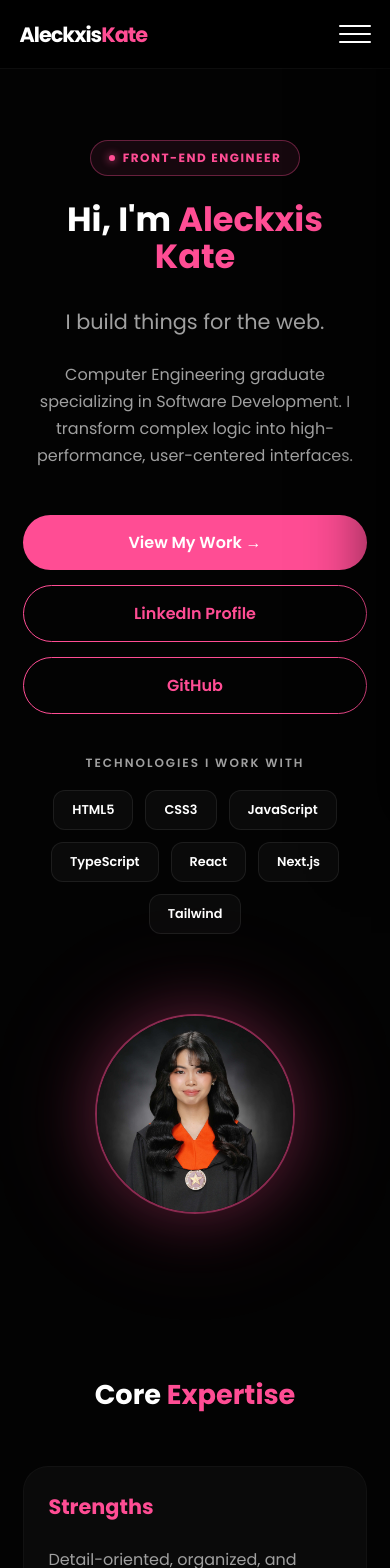
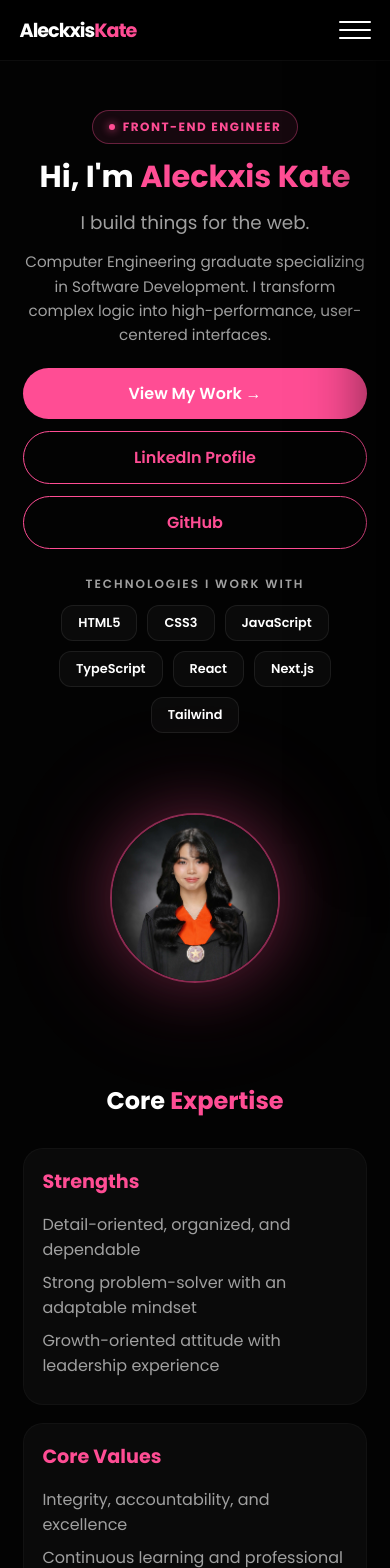
Before and after one commit to aieckxis/aleckxis-kate, a Next.js app: page / in a window 390 px wide. Shown: the top 1568 px of the page. Built offline with nearby package versions, Linux system fonts and the light colour scheme.

Commit message:
Tighten spacing

```diff
--- a/app/globals.css
+++ b/app/globals.css
@@ -31,7 +31,7 @@ span {
 nav {
     display: flex;
     justify-content: space-between;
-    padding: 25px 10%;
+    padding: 18px 10%;
     align-items: center;
     position: fixed;
     width: 100%;
@@ -43,7 +43,7 @@ nav {
 }
 
 .logo {
-    font-size: 1.6rem;
+    font-size: 1.5rem;
     font-weight: 700;
     letter-spacing: -1px;
 }
@@ -51,7 +51,7 @@ nav {
 .nav-links a {
     text-decoration: none;
     color: var(--white);
-    margin-left: 35px;
+    margin-left: 30px;
     font-size: 0.85rem;
     transition: 0.3s;
     font-weight: 600;
@@ -63,36 +63,37 @@ nav {
     color: var(--pink);
 }
 
-/* hero section featuring zoomed neon portrait */
+/* hero section — compact, no longer forces a full viewport height */
 .hero {
     display: flex;
     align-items: center;
     justify-content: space-between;
-    padding: 180px 10% 120px;
-    min-height: 100vh;
+    padding: 120px 10% 60px;
+    min-height: auto;
+    gap: 40px;
 }
 
 .hello-tag {
     color: var(--pink);
     letter-spacing: 5px;
     font-size: 0.9rem;
-    margin-bottom: 20px;
+    margin-bottom: 14px;
     text-transform: uppercase;
 }
 
 h1 {
-    font-size: 5.5rem;
+    font-size: 4rem;
     font-weight: 700;
     line-height: 1.1;
-    margin-bottom: 30px;
+    margin-bottom: 16px;
 }
 
 .description {
     color: var(--gray);
     max-width: 580px;
-    font-size: 1.15rem;
-    margin-bottom: 45px;
-    line-height: 1.7;
+    font-size: 1.05rem;
+    margin-bottom: 26px;
+    line-height: 1.6;
 }
 
 /* hero badge pill */
@@ -100,7 +101,7 @@ h1 {
     display: inline-flex;
     align-items: center;
     gap: 8px;
-    padding: 8px 18px;
+    padding: 7px 16px;
     border: 1px solid rgba(255, 77, 148, 0.35);
     background: rgba(255, 77, 148, 0.08);
     border-radius: 50px;
@@ -109,7 +110,7 @@ h1 {
     letter-spacing: 1.5px;
     text-transform: uppercase;
     color: var(--pink);
-    margin-bottom: 26px;
+    margin-bottom: 16px;
 }
 
 .hero-badge-dot {
@@ -121,15 +122,15 @@ h1 {
 }
 
 .hero-subtitle {
-    font-size: 1.85rem;
+    font-size: 1.5rem;
     font-weight: 500;
     color: var(--gray);
-    margin-bottom: 24px;
+    margin-bottom: 14px;
 }
 
 /* technologies strip */
 .tech-stack {
-    margin-top: 55px;
+    margin-top: 30px;
 }
 
 .tech-stack-label {
@@ -139,17 +140,17 @@ h1 {
     text-transform: uppercase;
     letter-spacing: 2px;
     color: var(--gray);
-    margin-bottom: 18px;
+    margin-bottom: 12px;
 }
 
 .tech-stack-icons {
     display: flex;
     flex-wrap: wrap;
-    gap: 12px;
+    gap: 10px;
 }
 
 .tech-badge {
-    padding: 10px 18px;
+    padding: 8px 16px;
     border-radius: 12px;
     background: var(--card);
     border: 1px solid rgba(255, 255, 255, 0.08);
@@ -175,8 +176,8 @@ h1 {
 
 .portrait-wrap {
     position: relative;
-    width: 420px;
-    height: 420px;
+    width: 320px;
+    height: 320px;
     z-index: 1;
 }
 
@@ -210,14 +211,14 @@ h1 {
 .hero-btns {
     display: flex;
     flex-wrap: wrap;
-    gap: 18px;
+    gap: 14px;
     align-items: center;
 }
 
 .btn-primary {
     background: var(--pink);
     color: white;
-    padding: 18px 40px;
+    padding: 14px 32px;
     border-radius: 50px;
     text-decoration: none;
     font-weight: 600;
@@ -230,7 +231,7 @@ h1 {
 .btn-outline {
     border: 1.5px solid var(--pink);
     color: var(--pink);
-    padding: 18px 40px;
+    padding: 14px 32px;
     border-radius: 50px;
     text-decoration: none;
     font-weight: 600;
@@ -248,21 +249,21 @@ h1 {
     transform: translateY(-4px);
 }
 
-/* generic section layout and expertise grid */
+/* generic section layout and expertise grid — tighter vertical rhythm */
 .section {
-    padding: 120px 10%;
+    padding: 70px 10%;
 }
 
 .about-grid {
     display: grid;
     grid-template-columns: repeat(2, 1fr);
-    gap: 25px;
+    gap: 18px;
 }
 
 .about-card {
     background: var(--card);
-    padding: 45px;
-    border-radius: 25px;
+    padding: 32px;
+    border-radius: 20px;
     border: 1px solid rgba(255, 255, 255, 0.03);
 }
 
@@ -272,12 +273,12 @@ h1 {
 
 .about-card h3 {
     color: var(--pink);
-    margin-bottom: 25px;
-    font-size: 1.3rem;
+    margin-bottom: 16px;
+    font-size: 1.2rem;
 }
 
 .about-card li {
-    margin-bottom: 12px;
+    margin-bottom: 8px;
     color: var(--gray);
     list-style: none;
 }
@@ -286,15 +287,15 @@ h1 {
 .timeline {
     display: flex;
     flex-direction: column;
-    gap: 30px;
+    gap: 18px;
     max-width: 1000px;
     margin: 0 auto;
 }
 
 .t-card {
     background: var(--card);
-    padding: 40px;
-    border-radius: 25px;
+    padding: 28px;
+    border-radius: 20px;
     border-left: 5px solid #222;
 }
 
@@ -304,32 +305,32 @@ h1 {
 }
 
 .t-card h3 {
-    margin: 10px 0;
-    font-size: 1.5rem;
+    margin: 8px 0;
+    font-size: 1.3rem;
 }
 
 .exp-list {
-    margin-top: 15px;
+    margin-top: 10px;
     padding-left: 20px;
     color: var(--gray);
-    font-size: 0.95rem;
+    font-size: 0.92rem;
 }
 
 .exp-list li {
-    margin-bottom: 8px;
+    margin-bottom: 6px;
 }
 
 /* detailed portfolio cards and grid architecture */
 .portfolio-grid {
     display: grid;
-    grid-template-columns: repeat(auto-fit, minmax(320px, 1fr));
-    gap: 25px;
+    grid-template-columns: repeat(auto-fit, minmax(300px, 1fr));
+    gap: 18px;
     width: 100%;
 }
 
 .project-card {
     background: var(--card);
-    border-radius: 30px;
+    border-radius: 24px;
     border: 1px solid rgba(255, 255, 255, 0.05);
     transition: 0.4s;
     position: relative;
@@ -337,14 +338,14 @@ h1 {
 }
 
 .card-content {
-    padding: 45px;
+    padding: 30px;
     height: 100%;
     display: flex;
     flex-direction: column;
 }
 
 .project-card:hover {
-    transform: translateY(-12px);
+    transform: translateY(-10px);
     border-color: var(--pink);
     box-shadow: 0 25px 50px rgba(0, 0, 0, 0.6);
 }
@@ -353,21 +354,21 @@ h1 {
     color: var(--pink);
     font-size: 0.75rem;
     font-weight: 700;
-    margin-bottom: 20px;
+    margin-bottom: 12px;
     display: block;
     letter-spacing: 1px;
 }
 
 .project-card h3 {
-    margin-bottom: 15px;
-    font-size: 1.5rem;
+    margin-bottom: 10px;
+    font-size: 1.3rem;
 }
 
 .project-card p {
     color: var(--gray);
-    font-size: 1rem;
-    margin-bottom: 30px;
-    line-height: 1.6;
+    font-size: 0.95rem;
+    margin-bottom: 18px;
+    line-height: 1.55;
     flex-grow: 1;
 }
 
@@ -487,9 +488,6 @@ h1 {
     background: var(--pink);
 }
 
-/* NOTE: matches the .project-thumb-wrap img structure rendered by the
-   ProjectThumbnail component (previously targeted ".project-thumb img"
-   directly, which no longer matched once the wrap + skeleton were added) */
 .project-card:hover .project-thumb-wrap img {
     filter: brightness(0.55);
 }
@@ -520,15 +518,15 @@ h1 {
     background: rgba(3, 3, 3, 0.55);
 }
 
-/* contact and footer Credits */
+/* contact and footer credits */
 .dark-bg {
     background: #080808;
 }
 
 .section-title {
-    font-size: 3rem;
+    font-size: 2.4rem;
     text-align: center;
-    margin-bottom: 80px;
+    margin-bottom: 40px;
     font-weight: 700;
 }
 
@@ -538,20 +536,20 @@ h1 {
     margin: 0 auto;
     display: flex;
     flex-direction: column;
-    gap: 20px;
+    gap: 16px;
 }
 
 .form-group {
     display: flex;
-    gap: 20px;
+    gap: 16px;
 }
 
 .contact-form input,
 .contact-form textarea {
     background: #0c0c0c;
     border: 1px solid #222;
-    padding: 22px;
-    border-radius: 18px;
+    padding: 16px 18px;
+    border-radius: 16px;
     color: white;
     outline: none;
     width: 100%;
@@ -559,7 +557,7 @@ h1 {
 }
 
 footer {
-    padding: 60px;
+    padding: 36px;
     text-align: center;
     color: var(--gray);
     font-size: 0.85rem;
@@ -571,11 +569,11 @@ footer {
     .hero {
         flex-direction: column;
         text-align: center;
-        padding-top: 180px;
+        padding-top: 130px;
     }
 
     .hero-content {
-        margin-bottom: 80px;
+        margin-bottom: 40px;
     }
 
     .hero-visual {
@@ -591,8 +589,8 @@ footer {
     }
 
     .portrait-wrap {
-        width: 340px;
-        height: 340px;
+        width: 280px;
+        height: 280px;
     }
 
     .about-grid,
@@ -609,7 +607,7 @@ footer {
     }
 
     h1 {
-        font-size: 3.5rem;
+        font-size: 3rem;
     }
 }
 
@@ -696,15 +694,15 @@ footer {
 .mobile-drawer-links {
     display: flex;
     flex-direction: column;
-    gap: 2rem;
-    padding: 40px;
+    gap: 1.5rem;
+    padding: 32px;
     width: 100%;
 }
 
 .mobile-drawer-links a {
     text-decoration: none;
     color: var(--white);
-    font-size: 1.15rem;
+    font-size: 1.1rem;
     font-weight: 600;
     text-transform: uppercase;
     letter-spacing: 1px;
@@ -721,7 +719,7 @@ footer {
    ============================================================ */
 @media (max-width: 900px) {
     nav {
-        padding: 20px 6%;
+        padding: 16px 6%;
     }
 
     .nav-links {
@@ -738,68 +736,69 @@ footer {
    ============================================================ */
 @media (max-width: 768px) {
     .hero {
-        padding: 140px 6% 80px;
+        padding: 110px 6% 50px;
         min-height: auto;
     }
 
     .portrait-wrap {
-        width: 250px;
-        height: 250px;
+        width: 210px;
+        height: 210px;
     }
 
     h1 {
-        font-size: 2.75rem;
+        font-size: 2.4rem;
     }
 
     .hero-subtitle {
-        font-size: 1.3rem;
+        font-size: 1.15rem;
     }
 
     .description {
-        font-size: 1rem;
+        font-size: 0.95rem;
+        margin-bottom: 20px;
     }
 
     .hero-btns {
         display: flex;
         flex-wrap: wrap;
-        gap: 15px;
+        gap: 12px;
         justify-content: center;
     }
 
     .tech-stack {
-        margin-top: 40px;
+        margin-top: 26px;
     }
 
     .section {
-        padding: 80px 6%;
+        padding: 50px 6%;
     }
 
     .section-title {
-        font-size: 2.1rem;
-        margin-bottom: 50px;
+        font-size: 1.8rem;
+        margin-bottom: 30px;
     }
 
     .about-card {
-        padding: 30px;
+        padding: 22px;
     }
 
     .t-card {
-        padding: 28px;
+        padding: 22px;
     }
 
     .t-card h3 {
-        font-size: 1.2rem;
+        font-size: 1.1rem;
     }
 
     .card-content {
-        padding: 32px;
+        padding: 24px;
     }
 
     .project-thumb-overlay {
         opacity: 1;
         background: linear-gradient(180deg, rgba(3, 3, 3, 0) 40%, rgba(3, 3, 3, 0.85) 100%);
         align-items: flex-end;
-        padding-bottom: 16px;
+        padding-bottom: 14px;
     }
 
     .project-thumb-overlay span {
@@ -810,7 +809,7 @@ footer {
     }
 
     footer {
-        padding: 40px 20px;
+        padding: 30px 20px;
     }
 }
 
@@ -819,30 +818,30 @@ footer {
    ============================================================ */
 @media (max-width: 480px) {
     nav {
-        padding: 18px 5%;
+        padding: 14px 5%;
     }
 
     .logo {
-        font-size: 1.3rem;
+        font-size: 1.2rem;
     }
 
     h1 {
-        font-size: 2.1rem;
+        font-size: 1.9rem;
     }
 
     .hello-tag {
-        font-size: 0.75rem;
+        font-size: 0.72rem;
         letter-spacing: 3px;
     }
 
     .portrait-wrap {
-        width: 200px;
-        height: 200px;
+        width: 170px;
+        height: 170px;
     }
 
     .btn-primary,
     .btn-outline {
-        padding: 15px 32px;
+        padding: 13px 28px;
         width: 100%;
         text-align: center;
     }
@@ -853,15 +852,15 @@ footer {
     }
 
     .section-title {
-        font-size: 1.7rem;
+        font-size: 1.5rem;
     }
 
     .about-card {
-        padding: 24px;
+        padding: 18px;
     }
 
     .contact-form input,
     .contact-form textarea {
-        padding: 16px;
+        padding: 14px;
     }
 }
```
